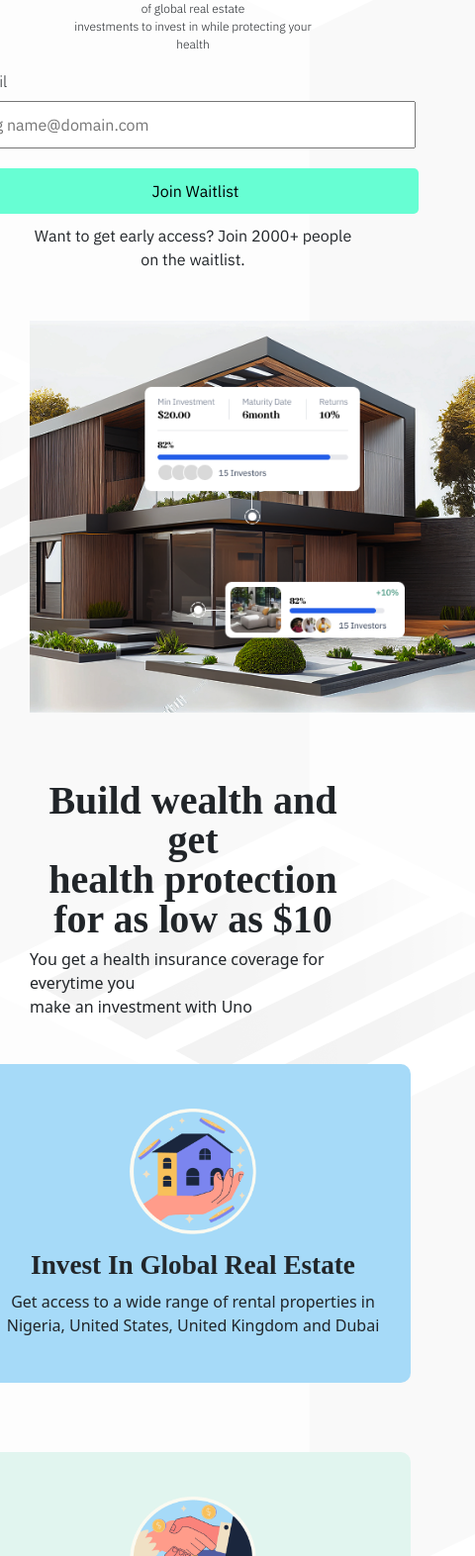
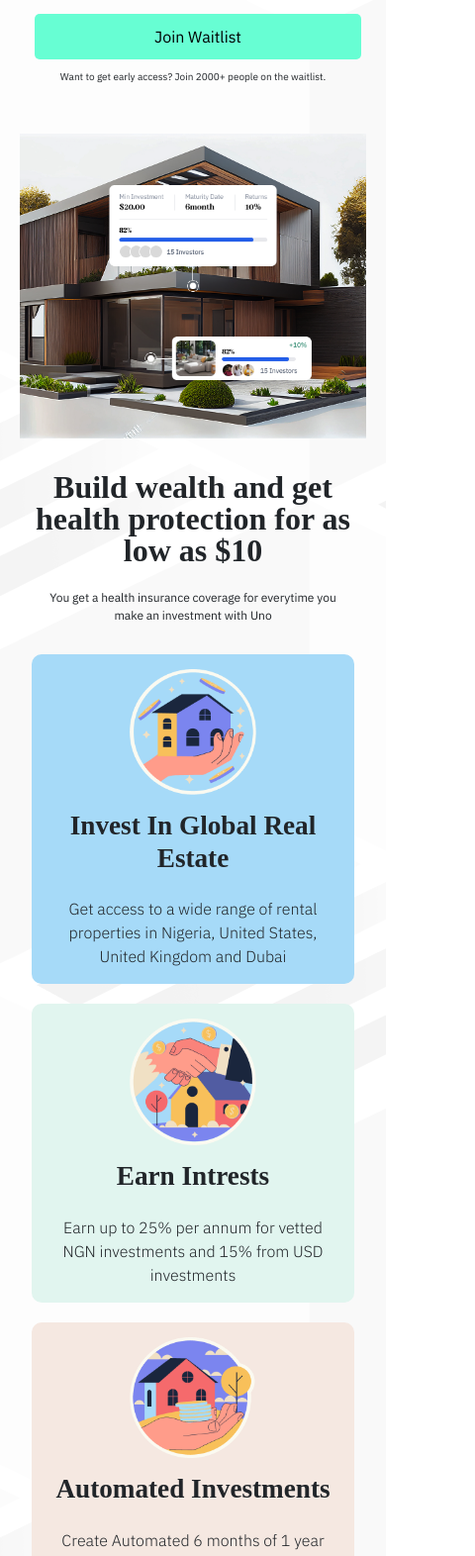
Before and after one commit to Joshkeys56/UNO2, a plain HTML site: page index.html in a window 390 px wide. Shown: the part 341-1913 px from the top of the page at 99% size, 480 px wide, since content can reach past the window. Drawn offline with nearby package versions, Linux system fonts and the light colour scheme; a web font is replaced by a local one.

Commit message:
Update style.css

```diff
--- a/style.css
+++ b/style.css
@@ -309,14 +309,28 @@ form {
 
 /*-------------------------------------------------------- media querry responsive designs for mobile------------------------------------------- */
 
-@media (max-width: 600px) {
+@media (max-width: 700px) {
+    body {
+        overflow-x: hidden;
+    }
+
+    * {
+        box-sizing: border-box;
+        margin: 0;
+        padding: 0;
+    }
+
+
     .navbar {
         display: none;
     }
 
     .first-section {
-        margin-top: 50px;
-        padding: 15px 30px 15px 30px;
+        /* margin-top: 40px;
+        padding: 15px 30px 15px 30px; */
+        max-width: 100%;
+        margin: 30px auto;
+        padding: 0 20px;
     }
 
     .first-section-h1 {
@@ -324,7 +338,7 @@ form {
         font-weight: 800;
         font-style: normal;
         text-align: center;
-        font-size: 3rem;
+        font-size: 2.4rem;
         line-height: 1;
     }
 
@@ -333,7 +347,7 @@ form {
         font-weight: 300;
         font-style: normal;
         text-align: center;
-        font-size: 12px;
+        font-size: 0.79rem;
         padding: 10px 30px 0 30px;
     }
 
@@ -349,8 +363,9 @@ form {
     body>section.first-section>form>input {
         padding-top: 10px;
         padding-bottom: 10px;
-        width: 450px;
-        display: block;
+        width: 100%;
+        max-width: 450px;
+        /* display: block; */
         margin-bottom: 20px;
         padding-left: 10px;
         padding-right: 10px;
@@ -358,12 +373,12 @@ form {
 
     .form-button {
         background-color: #67FED3;
-        padding-top: 11px;
-        padding-bottom: 11px;
+        padding: 11px 100px 11px 100px;
         border: none;
-        width: 450px;
+        max-width: 450px;
+        width: 100%;
         border-radius: 5px;
-        display: block;
+        /* display: block; */
         padding-left: 10px;
         padding-right: 10px;
     }
@@ -379,18 +394,23 @@ form {
         font-weight: 400;
         font-style: normal;
         text-align: center;
+        font-size: 10px;
     }
 
     .house-image {
         height: auto;
-        width: 450px;
+        width: 100%;
+
     }
 
 
     /* second section */
     .second-section {
-        margin-top: 5px;
-        padding: 15px 30px 15px 30px;
+        /* margin-top: 5px;
+        padding: 15px 30px 15px 30px; */
+        max-width: 100%;
+        margin: 30px auto;
+        padding: 0 20px;
     }
 
     .second-section-h1 {
@@ -398,11 +418,21 @@ form {
         font-weight: 800;
         font-style: normal;
         text-align: center;
-        font-size: 2.5rem;
+        font-size: 2rem;
         line-height: 1;
     }
 
-    .second-section-p {
+    body > section.second-section > p{
+        font-size: 12px;
+        font-family: "IBM Plex Sans", serif;
+        font-weight: 400;
+        font-style: normal;
+        text-align: center;
+        padding-top: 15px;
+        margin-bottom: 30px;
+    }
+
+    .second-section-p2 {
         font-family: "IBM Plex Sans", serif;
         font-weight: 300;
         font-style: normal;
@@ -412,18 +442,20 @@ form {
 
     .container {
         display: grid;
-        grid-template-columns: 450px;
+        grid-template-columns: 100%;
         grid-template-rows: auto auto auto auto;
-        gap: 10px;
+        gap: 20px;
         justify-content: center;
 
     }
 
     .items {
-        padding: 30px;
-        margin: 30px 5px 30px 5px;
+        /* padding: 30px;
+        margin: 30px 5px 30px 5px; */
         border-radius: 10px;
         text-align: center;
+        margin: auto;
+        padding: 0 20px;
     }
 
     .items-1 {
@@ -483,18 +515,22 @@ form {
     /* third section */
     .second-container {
         text-align: left;
-        padding: 30px 30px 30px 30px;
-        margin-top: 40px;
-        margin-bottom: 50px;
+        /* padding: 30px 30px 30px 30px; */
+        /* margin-top: 40px;
+        margin-bottom: 50px; */
         background-color: #05101D;
-        height: 800px;
-        width: 450px;
+        height: 700px;
+        /* width: 450px; */
         justify-self: center;
         border-radius: 10px;
         background-image: url(./images/man-showing-house-icon-couch\ 1\ \(1\).png);
         background-repeat: no-repeat;
-        background-position: 108% 120%;
+        background-position: 108% 110%;
         background-size: 100%;
+        max-width: 100%;
+        margin: 30px auto;
+        padding: 30px 20px;
+        font-family: "IBM Plex Sans", serif;
     }
 
     .third-section-button-one {
@@ -514,16 +550,13 @@ form {
         font-weight: 400;
         font-style: normal;
         font-size: 0.8rem;
-
     }
-
-
 
     .third-section-h3 {
         font-family: "Abhaya Libre", serif;
         font-weight: 800;
         font-style: normal;
-        font-size: 2.5rem;
+        font-size: 1.9rem;
         line-height: 1;
         color: #fff;
         padding-bottom: 20px;
@@ -541,11 +574,11 @@ form {
     }
 
     .third-section--button {
-        padding: 10px 20px 10px 20px;
+        padding: 10px 10px 10px 10px;
         background-color: #fff;
         border-radius: 5px;
         border: none;
-        width: 400px;
+        width: 100%;
     }
 
 
@@ -553,7 +586,10 @@ form {
     /* fourth section */
     .fourth-section {
         justify-items: center;
-        padding: 5px 30px 5px 30px;
+        /* padding: 5px 30px 5px 30px; */
+        max-width: 100%;
+        margin: 60px auto 30px auto;
+        padding: 0 20px;
     }
 
     .fourth-section-h1 {
@@ -570,7 +606,7 @@ form {
         font-weight: 300;
         font-style: normal;
         text-align: center;
-        font-size: 0.8rem;
+        font-size: 0.79rem;
     }
 
     .fourth-section-button {
@@ -587,12 +623,10 @@ form {
         border-style: outset;
         border-radius: 5px;
         margin-top: 15px;
-        margin-bottom: 100px;
+        margin-bottom: 10px;
 
     }
 
 
-    .navbar-footer{
-
-    }
+    /* .navbar-footer {} */
 }
```
